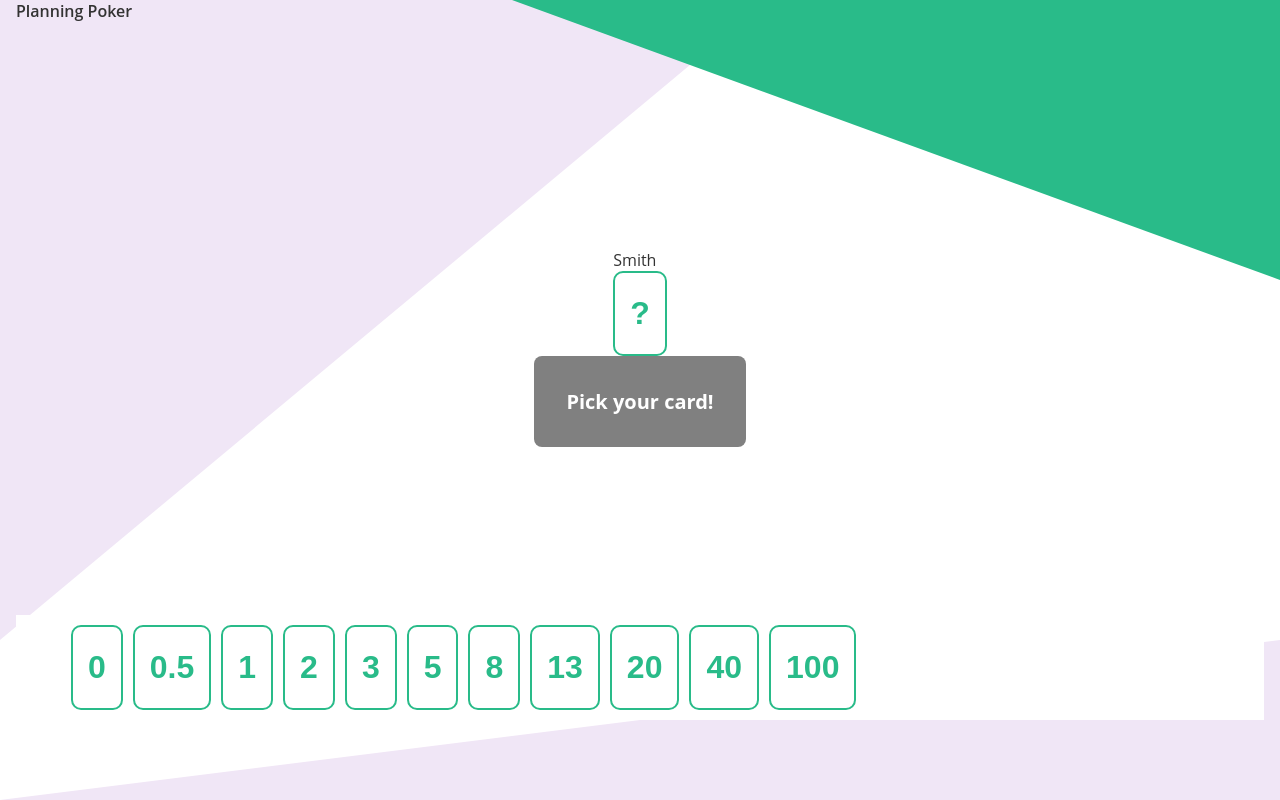
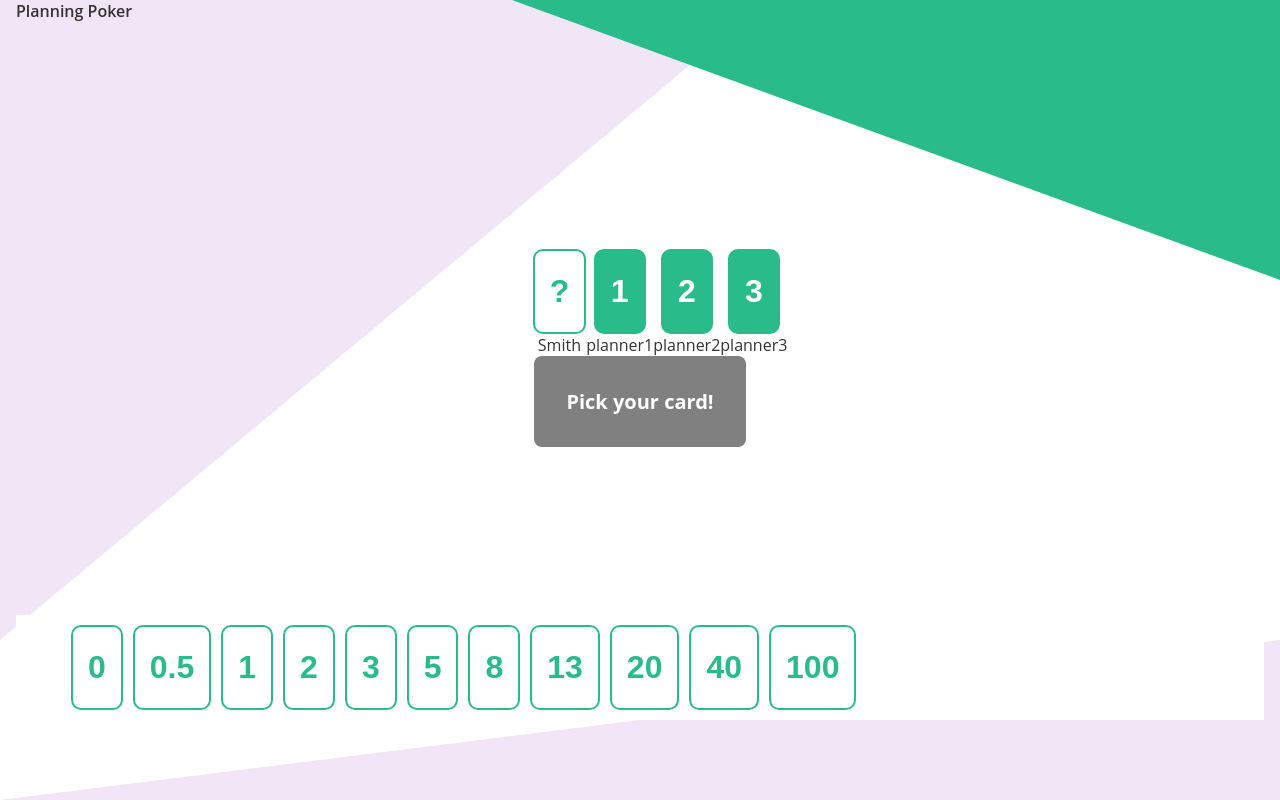
Before and after one commit to tktcorporation/planning-poker, a Next.js app: page /poker in a window 1280 px wide. Built offline with nearby package versions, Linux system fonts and the light colour scheme; a web font is replaced by a local one.

Commit message:
:sparkles: add plan repository for fetching other player's cards (dummy)

```diff
--- a/src/components/poker/CardWithName.tsx
+++ b/src/components/poker/CardWithName.tsx
@@ -8,14 +8,17 @@ interface Props {
 export const CardWithName = ({ name, selectedNumber }: Props): JSX.Element => {
   return (
     <div>
-      <div>
-        <Text>{name}</Text>
+      {/* align vertical */}
+      <div style={{
+        textAlign: "center",
+      }}>
+        <Card
+          text={selectedNumber === null ? "?" : selectedNumber}
+          borderColor={"primary"}
+          selected={selectedNumber !== null}
+        />
+        <Text fontSize={[1, 2]}>{name}</Text>
       </div>
-      <Card
-        text={selectedNumber === null ? "?" : selectedNumber}
-        borderColor={"primary"}
-        selected={selectedNumber !== null}
-      />
     </div>
   );
 };
--- a/src/components/poker/Poker.tsx
+++ b/src/components/poker/Poker.tsx
@@ -4,8 +4,13 @@ import { Triangle } from "../molecules/Triangle";
 import { Flex } from "rebass/styled-components";
 import { PokerTable } from "./PokerTable";
 import { HandBox } from "./HandBox";
+import { PlanList } from "../../domain/point";
 
-export const Poker = (): JSX.Element => {
+
+interface Props {
+  planList: PlanList;
+}
+export const Poker = ({ planList }: Props): JSX.Element => {
   const [selectedNumber, setSelectedNumber] = React.useState<number | null>(
     null
   );
@@ -17,7 +22,7 @@ export const Poker = (): JSX.Element => {
         flexWrap="nowrap"
         height="100%"
       >
-        <PokerTable selectedNumber={selectedNumber} />
+        <PokerTable selectedNumber={selectedNumber} planList={planList} />
       </Flex>
       <HandBox
         list={[0, 0.5, 1, 2, 3, 5, 8, 13, 20, 40, 100]}
--- a/src/components/poker/PokerTable.tsx
+++ b/src/components/poker/PokerTable.tsx
@@ -1,15 +1,31 @@
 import React from "react";
 import { Box, Flex, Heading } from "rebass/styled-components";
+import { PlanList } from "../../domain/point";
 import { CardWithName } from "./CardWithName";
 
 interface Props {
   selectedNumber: number | null;
+  planList: PlanList;
 }
-export const PokerTable = ({ selectedNumber }: Props): JSX.Element => {
+export const PokerTable = ({ selectedNumber, planList }: Props): JSX.Element => {
+  const cards = planList.getPlans().map((plan, index) => (
+    <li key={index + 1} style={{ display: "inline-block", margin: 0 }}>
+      <CardWithName
+        key={index}
+        name={plan.planner.name}
+        selectedNumber={plan.points.value}
+      />
+    </li>
+  ));
   return (
     <Box>
       <Flex justifyContent="center" alignItems="center" flexWrap="wrap">
-        <CardWithName name={"Smith"} selectedNumber={selectedNumber} />
+        <ul style={{ margin: 0 }}>
+          <li key={0} style={{ display: "inline-block", margin: 0 }}>
+            <CardWithName name={"Smith"} selectedNumber={selectedNumber} />
+          </li>
+          {cards}
+        </ul>
       </Flex>
       <Flex justifyContent="center" alignItems="center" flexWrap="wrap">
         <Box
--- /dev/null
+++ b/src/domain/point.ts
@@ -0,0 +1,23 @@
+export class Point {
+  constructor(public readonly value: number) {}
+}
+
+export class Planner {
+  constructor(public readonly name: string) {}
+}
+
+export class Plan {
+  constructor(
+    public readonly planner: Planner,
+    public readonly points: Point,
+  ) {}
+}
+
+export class PlanList {
+  constructor(private readonly plans: Plan[]) {}
+
+  getPlans = (): Plan[] => this.plans;
+  calculateAverage = (): number =>
+    this.plans.reduce((acc, plan) => acc + plan.points.value, 0) /
+    this.plans.length;
+}
--- a/src/pages/poker/index.tsx
+++ b/src/pages/poker/index.tsx
@@ -1,12 +1,18 @@
 import { Layout } from "../../components/molecules/Layout";
 import { Poker } from "../../components/poker/Poker";
 import { Header } from "../../components/molecules/Header";
+import { PlanList, Plan } from "../../domain/point";
+import { PlanRepository } from "../../repository/planRepository";
+// import react
+import React from "react";
 
 export default function App(): JSX.Element {
+  const list = new PlanRepository().fetchAll();
+  const [planList, setPlanList] = React.useState<PlanList>(list);
   return (
     <Layout>
       <Header></Header>
-      <Poker></Poker>
+      <Poker planList={planList}></Poker>
     </Layout>
   );
 }
--- /dev/null
+++ b/src/repository/planRepository.ts
@@ -0,0 +1,15 @@
+import { Plan, Planner, Point, PlanList } from "../domain/point";
+
+let planList = [
+  new Plan(new Planner("planner1"), new Point(1)),
+  new Plan(new Planner("planner2"), new Point(2)),
+  new Plan(new Planner("planner3"), new Point(3)),
+];
+
+export class PlanRepository {
+  fetchAll = (): PlanList => new PlanList(planList);
+
+  add = (plan: Plan): void => {
+    planList.push(plan);
+  };
+}
```
